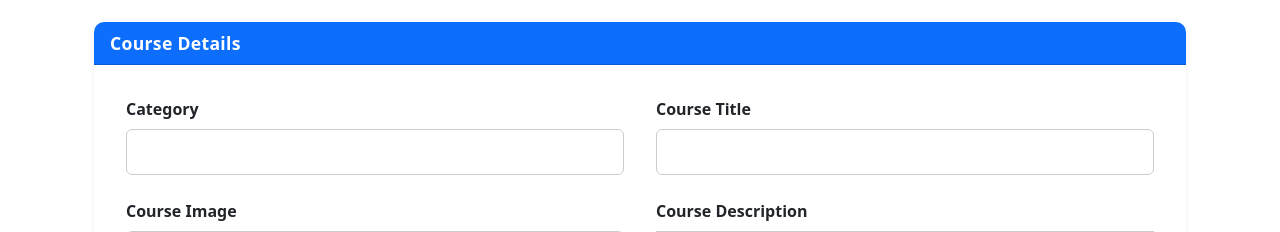
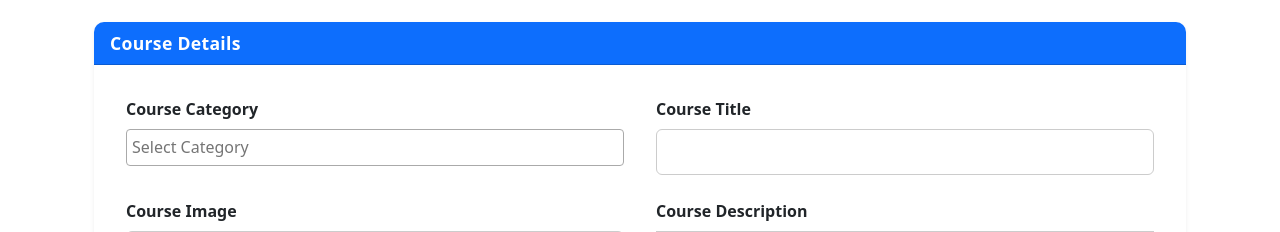
Before and after one commit to AravindhshankarTansam/original_lms_modification, a Django app: template courses/templates/courses/create_course.html in a window 1280 px wide. Shown: the part 175-407 px from the top of the page. Run offline with Django 5.2, Linux system fonts and the light colour scheme; tables that the repository leaves empty hold one stand-in row (values such as "Sample post"); the template is opened without the code that fills it: values that come from a table or form of the project are taken from there, most other values are stand-ins (such as "Sample title", 1, 10 or a date in 2020); some libraries are stand-ins or nearby versions.

Commit message:
Dropdown in category

```diff
--- a/courses/templates/courses/create_course.html
+++ b/courses/templates/courses/create_course.html
@@ -5,6 +5,20 @@
 <link rel="icon" type="image/png" href="{% static 'images/favicon.png' %}">
 <link rel="shortcut icon" href="{% static 'favicon.ico' %}" type="image/x-icon">
 <link href="https://cdn.quilljs.com/1.3.6/quill.snow.css" rel="stylesheet" />
+<link href="https://cdn.jsdelivr.net/npm/select2@4.1.0-rc.0/dist/css/select2.min.css" rel="stylesheet">
+<script src="https://code.jquery.com/jquery-3.6.0.min.js"></script>
+<script src="https://cdn.jsdelivr.net/npm/select2@4.1.0-rc.0/dist/js/select2.min.js"></script>
+
+<script>
+$(document).ready(function() {
+    $('#category').select2({
+        placeholder: "Select Category",
+        allowClear: true,
+        width: '100%'
+    });
+});
+</script>
+
 
 <div class="container-fluid">
     <script id="courses-data" type="application/json">{{ courses_json|safe }}</script>
@@ -26,10 +40,16 @@
             <div class="card-body">
                 <div class="course-grid-2x2">
                     <!-- Course Title -->
-                     <div class="form-group">
-                        <label class="form-label fw-semibold">Category</label>
-                        <input type="text" class="form-control" id="category" name="category" required>
-                    </div>
+      <div class="form-group">
+    <label class="form-label fw-semibold" for="category">Course Category</label>
+    <select class="form-control" id="category" name="category" multiple required>
+        <option value="">Select Category</option>
+        {% for cat in categories %}
+            <option value="{{ cat.id }}">{{ cat.name }}</option>
+        {% endfor %}
+    </select>
+</div>
+
 
                     <div class="form-group">
                         <label class="form-label fw-semibold">Course Title</label>
```
Also changed, not shown: courses/views.py (+8 -2 lines).
